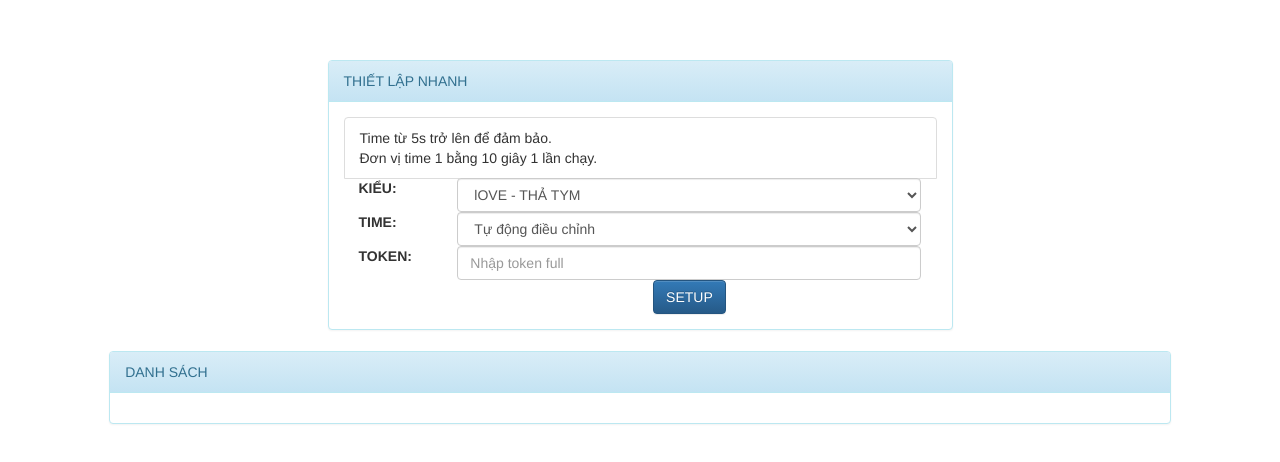
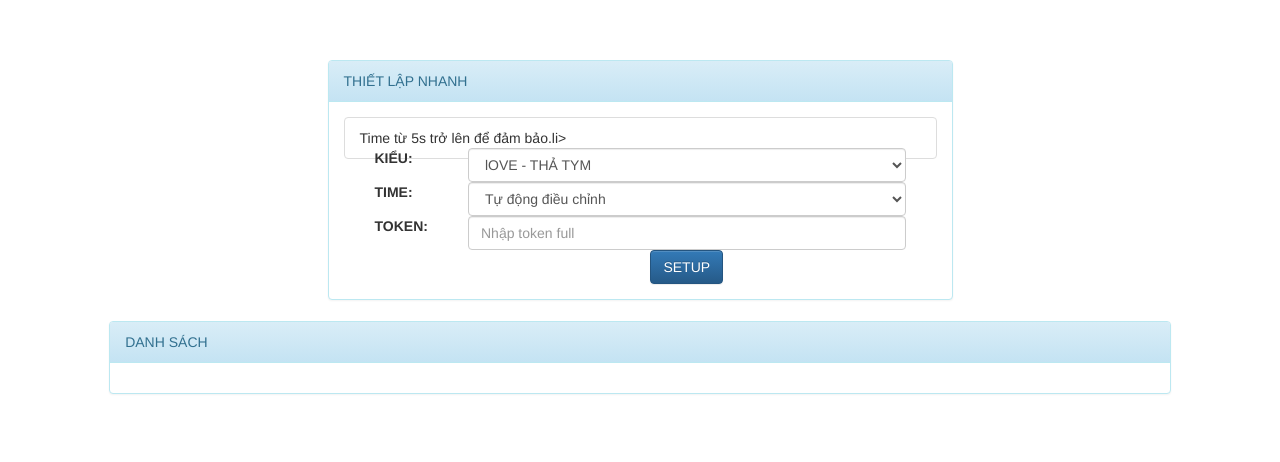
Before and after one commit to Thiendaikyt/BOT-ChuyHiep, a website: page index.html in a window 1280 px wide. Drawn offline with nearby package versions, Linux system fonts and the light colour scheme; no server answers.

Commit message:
update index

```diff
--- a/index.html
+++ b/index.html
@@ -25,8 +25,7 @@
 <div class="col-sm-6 col-xs-12">
 <div class="panel panel-info"><div class="panel-heading">THIẾT LẬP NHANH</div>
 <div class="panel-body">
-<li class="list-group-item">Time từ 5s trở lên để đảm bảo.<br />
-Đơn vị time 1 bằng 10 giây 1 lần chạy.</li>
+<li class="list-group-item">Time từ 5s trở lên để đảm bảo.li>
 <form action="/setup" method="GET">
                         <label class="col-sm-2 control-label">KIỂU:</label>
 
```
